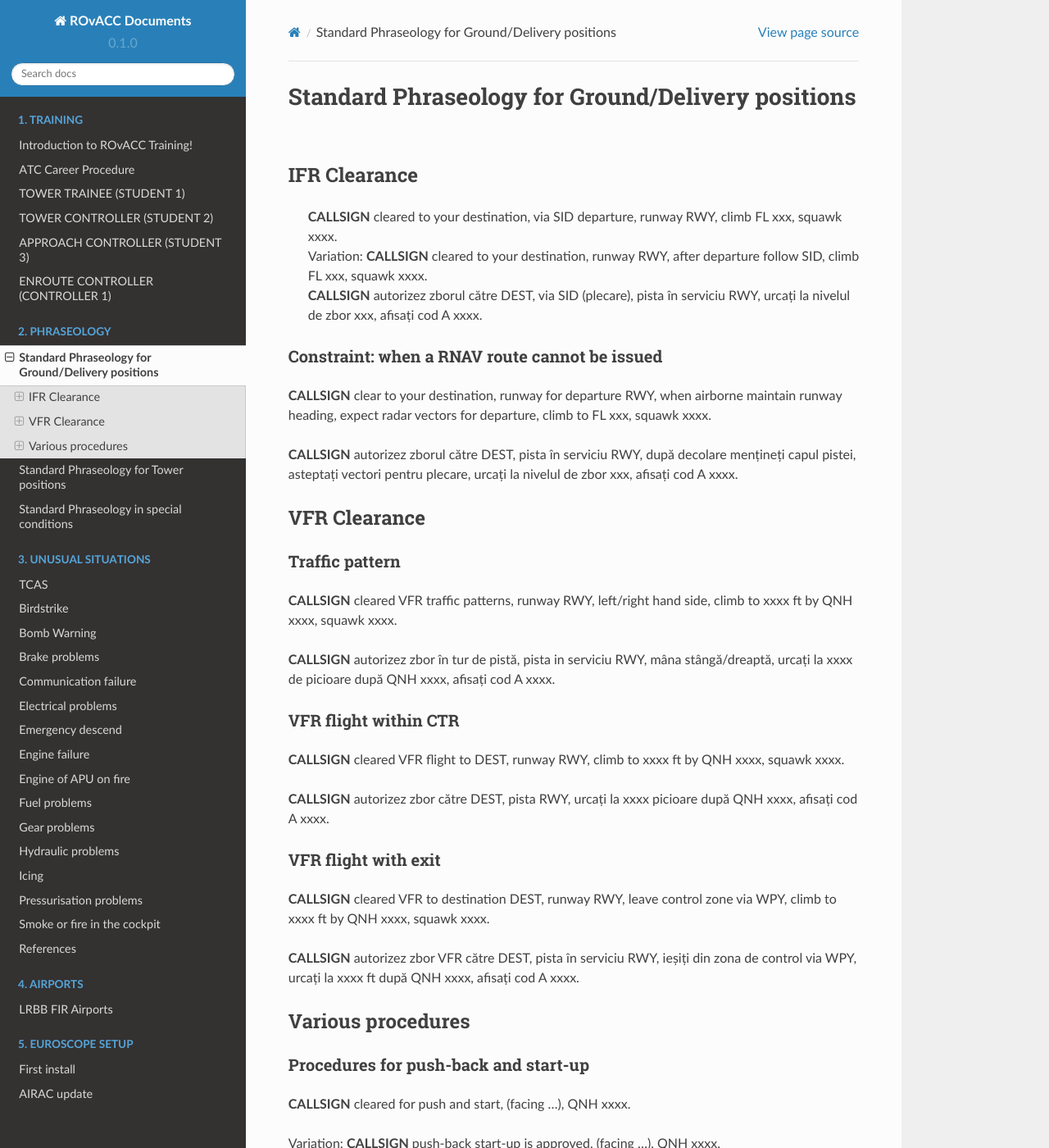
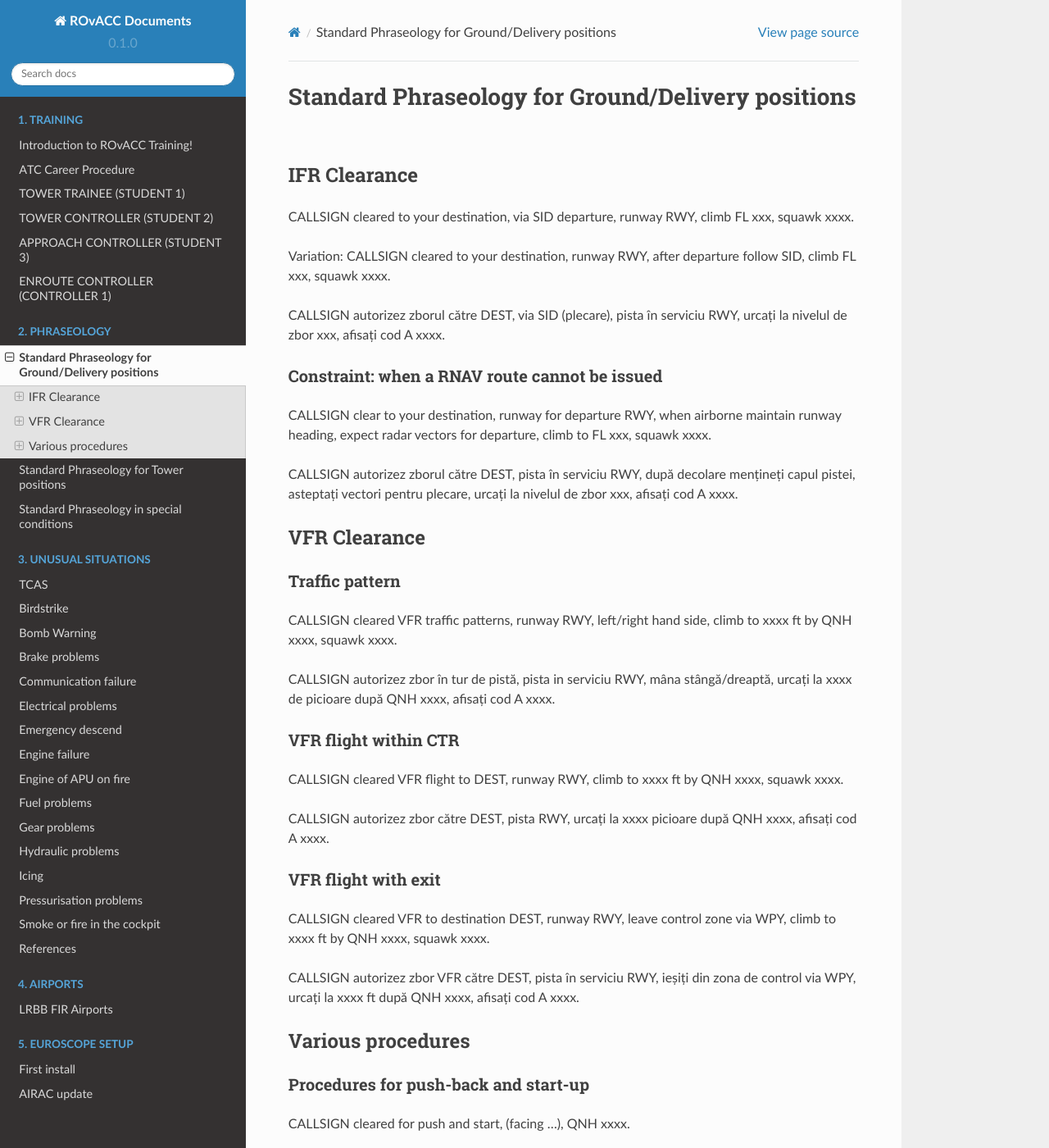
Before and after one commit to ROvACC/training-docs, a Sphinx documentation site: the page built from docs/source/phraseology/ground.rst, in a window 1280 px wide and 1400 px high. Shown: the whole window at 82% size. Built offline with Sphinx 7.4.7 and the Read the Docs theme 2.0.0, drawn with Linux system fonts in a browser that asks for light colours; some of the changed text lies outside the part shown.

Commit message:
Revert "test ground"
This reverts commit 77390879125cec5b5d8b2bf41e0ffaf0b84ef4f3.

```diff
--- a/docs/source/phraseology/ground.rst
+++ b/docs/source/phraseology/ground.rst
@@ -5,16 +5,18 @@
 IFR Clearance
 =============
 
-  | **CALLSIGN** cleared to your destination, via SID departure, runway RWY, climb FL xxx, squawk xxxx.
-  | Variation: **CALLSIGN** cleared to your destination, runway RWY, after departure follow SID, climb FL xxx, squawk xxxx.
-  | **CALLSIGN** autorizez zborul către DEST, via SID (plecare), pista în serviciu RWY, urcați la nivelul de zbor xxx, afisați cod A xxxx.
+CALLSIGN cleared to your destination, via SID departure, runway RWY, climb FL xxx, squawk xxxx.
+
+Variation: CALLSIGN cleared to your destination, runway RWY, after departure follow SID, climb FL xxx, squawk xxxx.
+
+CALLSIGN autorizez zborul către DEST, via SID (plecare), pista în serviciu RWY, urcați la nivelul de zbor xxx, afisați cod A xxxx.
 
 Constraint: when a RNAV route cannot be issued
 ----------------------------------------------
 
-**CALLSIGN** clear to your destination, runway for departure RWY, when airborne maintain runway heading, expect radar vectors for departure, climb to FL xxx, squawk xxxx.
+CALLSIGN clear to your destination, runway for departure RWY, when airborne maintain runway heading, expect radar vectors for departure, climb to FL xxx, squawk xxxx.
 
-**CALLSIGN** autorizez zborul către DEST, pista în serviciu RWY, după decolare mențineți capul pistei, asteptați vectori pentru plecare, urcați la nivelul de zbor xxx, afisați cod A xxxx.
+CALLSIGN autorizez zborul către DEST, pista în serviciu RWY, după decolare mențineți capul pistei, asteptați vectori pentru plecare, urcați la nivelul de zbor xxx, afisați cod A xxxx.
 
 VFR Clearance
 =============
@@ -22,23 +24,23 @@
 Traffic pattern
 ---------------
 
-**CALLSIGN** cleared VFR traffic patterns, runway RWY, left/right hand side, climb to xxxx ft by QNH xxxx, squawk xxxx.
+CALLSIGN cleared VFR traffic patterns, runway RWY, left/right hand side, climb to xxxx ft by QNH xxxx, squawk xxxx.
 
-**CALLSIGN** autorizez zbor în tur de pistă, pista in serviciu RWY, mâna stângă/dreaptă, urcați la xxxx de picioare după QNH xxxx, afisați cod A xxxx.
+CALLSIGN autorizez zbor în tur de pistă, pista in serviciu RWY, mâna stângă/dreaptă, urcați la xxxx de picioare după QNH xxxx, afisați cod A xxxx.
 
 VFR flight within CTR
 ---------------------
 
-**CALLSIGN** cleared VFR flight to DEST, runway RWY, climb to xxxx ft by QNH xxxx, squawk xxxx.
+CALLSIGN cleared VFR flight to DEST, runway RWY, climb to xxxx ft by QNH xxxx, squawk xxxx.
 
-**CALLSIGN** autorizez zbor către DEST, pista RWY, urcați la xxxx picioare după QNH xxxx, afisați cod A xxxx.
+CALLSIGN autorizez zbor către DEST, pista RWY, urcați la xxxx picioare după QNH xxxx, afisați cod A xxxx.
 
 VFR flight with exit
 --------------------
 
-**CALLSIGN** cleared VFR to destination DEST, runway RWY, leave control zone via WPY, climb to xxxx ft by QNH xxxx, squawk xxxx.
+CALLSIGN cleared VFR to destination DEST, runway RWY, leave control zone via WPY, climb to xxxx ft by QNH xxxx, squawk xxxx.
 
-**CALLSIGN** autorizez zbor VFR către DEST, pista în serviciu RWY, ieșiți din zona de control via WPY, urcați la xxxx ft după QNH xxxx, afisați cod A xxxx.
+CALLSIGN autorizez zbor VFR către DEST, pista în serviciu RWY, ieșiți din zona de control via WPY, urcați la xxxx ft după QNH xxxx, afisați cod A xxxx.
 
 Various procedures
 ==================
@@ -46,46 +48,46 @@
 Procedures for push-back and start-up
 -------------------------------------
 
-**CALLSIGN** cleared for push and start, (facing ...), QNH xxxx.
+CALLSIGN cleared for push and start, (facing ...), QNH xxxx.
 
-Variation: **CALLSIGN** push-back start-up is approved, (facing ...), QNH xxxx.
+Variation: CALLSIGN push-back start-up is approved, (facing ...), QNH xxxx.
 
-**CALLSIGN** autorizez împingerea inapoi și pornirea motoarelor, (fața către...), QNH xxxx.
+CALLSIGN autorizez împingerea inapoi și pornirea motoarelor, (fața către...), QNH xxxx.
 
 *Observation*: sometimes when exiting the parking position the pilot can be reminded the active runway and the time check; the facing direction can be omitted
 
 Procedures for start-up in the parking position
 -----------------------------------------------
 
-**CALLSIGN** start-up approved, QNH xxxx.
+CALLSIGN start-up approved, QNH xxxx.
 
-**CALLSIGN** autorizez pornirea motoarelor, QNH xxxx.
+CALLSIGN autorizez pornirea motoarelor, QNH xxxx.
 
 *Observation*: Pilots can ask for outside temperature.
 
 Taxi clearance (to runway)
 --------------------------
 
-**CALLSIGN** taxi to holding point runway RWY via ...
+CALLSIGN taxi to holding point runway RWY via ...
 
-**CALLSIGN** rulați către poziția de așteptare pista RWY via ...
+CALLSIGN rulați către poziția de așteptare pista RWY via ...
 
 *Observation*: The main rule: DESTINATION, followed by ROUTE
 
 Transfer of Communication
 -------------------------
 
-**CALLSIGN** contact UNIT_NAME (on) xxx.xxx.
+CALLSIGN contact UNIT_NAME (on) xxx.xxx.
 
-**CALLSIGN** chemați / comutați cu / schimbați cu UNIT_NAME (pe) xxx.xxx.
+CALLSIGN chemați / comutați cu / schimbați cu UNIT_NAME (pe) xxx.xxx.
 
 *Observation*: In general, UNIT_NAME is not translated in Romanian.
 
 Taxi clearance (to stand)
 -------------------------
 
-**CALLSIGN** taxi to parking stand / parking position / stand STAND_NO via ...
+CALLSIGN taxi to parking stand / parking position / stand STAND_NO via ...
 
-**CALLSIGN** rulați către poziția de parcare STAND_NO via ...
+CALLSIGN rulați către poziția de parcare STAND_NO via ...
 
 *Observation*: The main rule: DESTINATION, followed by ROUTE
```
